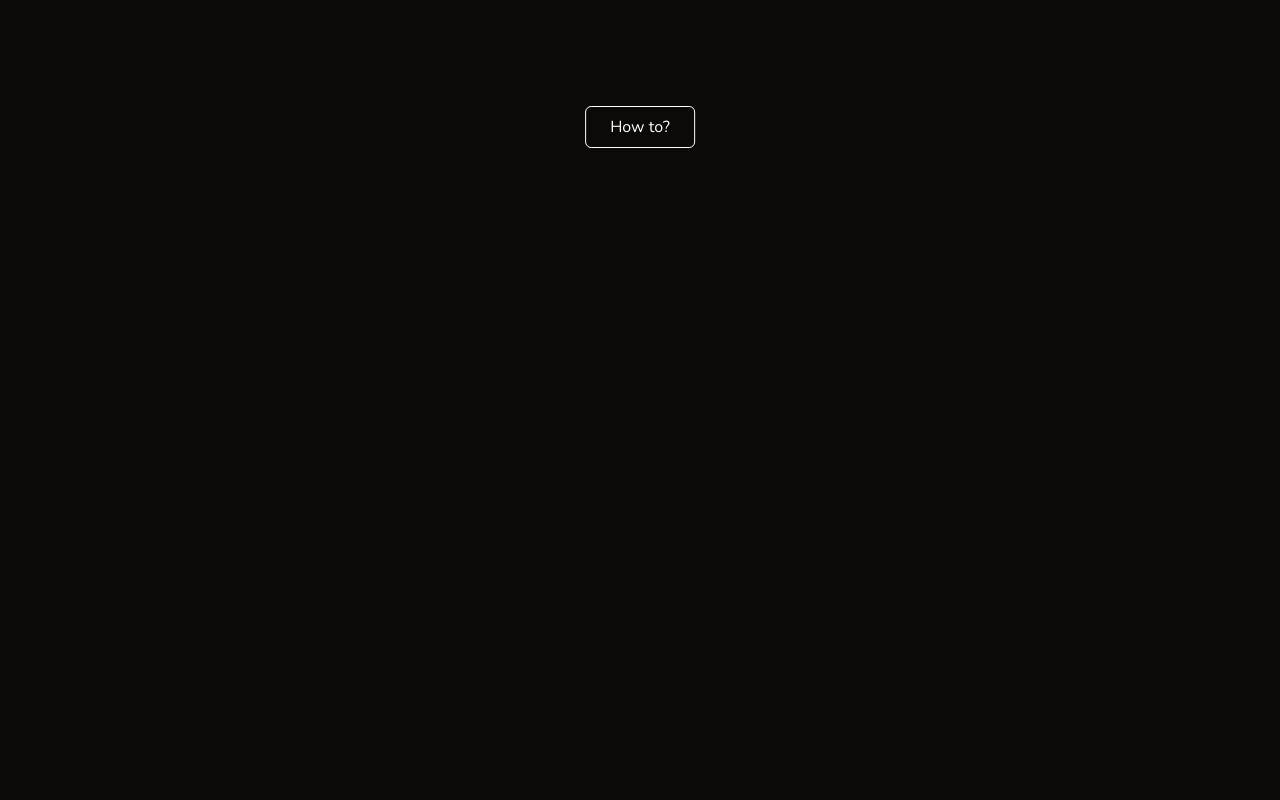
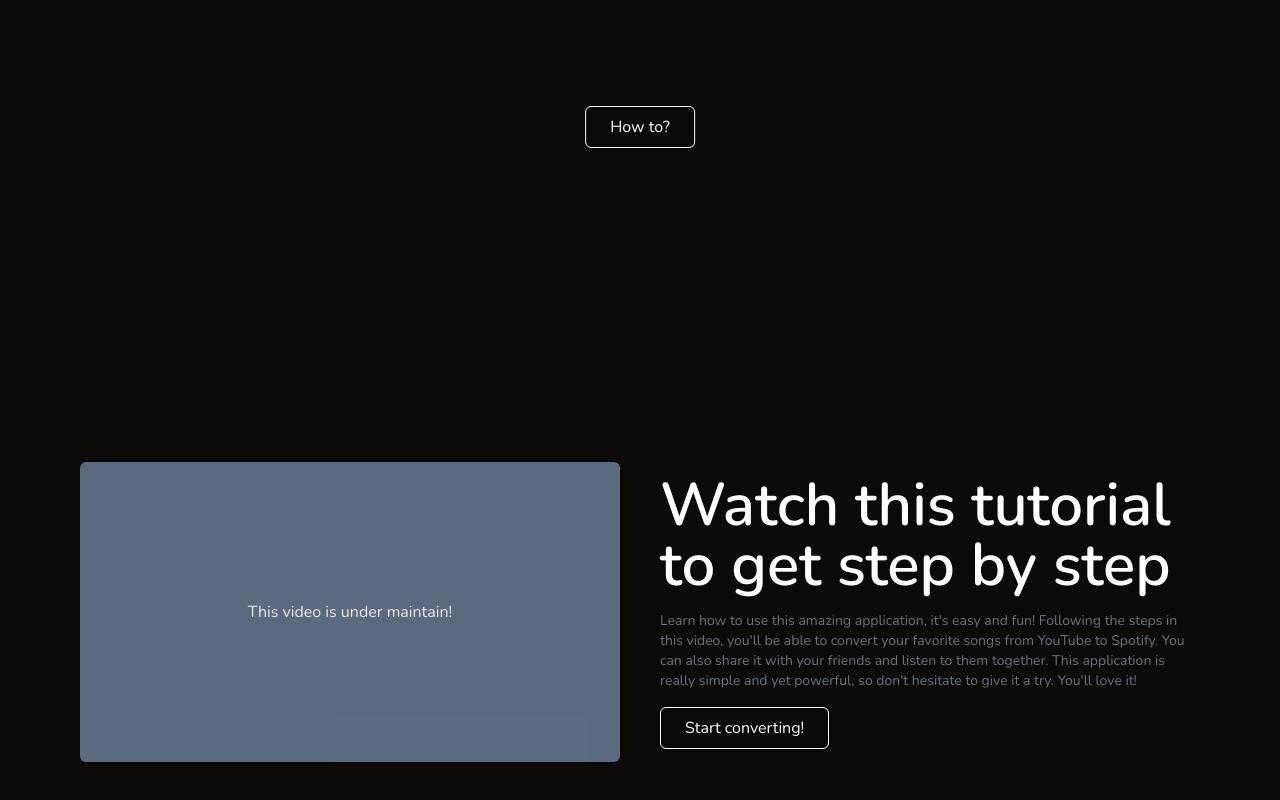
Before and after one commit to RidloGhifary/youtube-playlist-converter, a Next.js app: page / in a window 1280 px wide. Shown: the part 588-1388 px from the top of the page. Before the commit the page ends 800 px from the top, so only its background shows below. Built offline with nearby package versions, Linux system fonts and the light colour scheme.

Commit message:
feat: added video tutorial section

```diff
--- a/app/(site)/page.tsx
+++ b/app/(site)/page.tsx
@@ -1,9 +1,11 @@
 import Hero from "@/components/Hero";
+import Tutorial from "@/components/Tutorial";
 
 export default function Home() {
   return (
-    <div className="relative w-full min-h-screen grid place-content-center">
+    <div className="w-full min-h-screen grid place-content-center">
       <Hero />
+      <Tutorial />
     </div>
   );
 }
--- a/components/Hero.tsx
+++ b/components/Hero.tsx
@@ -5,6 +5,7 @@ import Image from "next/image";
 
 export default function Hero() {
   return (
+    <div className="relative w-full min-h-screen grid place-content-center">
       <Container>
         <div className="grid grid-cols-1 md:grid-cols-2 justify-center items-center">
           <div className="w-full sm:max-w-[80%] md:w-full">
@@ -41,5 +42,6 @@ export default function Hero() {
           How to?
         </Button>
       </Container>
+    </div>
   );
 }
--- /dev/null
+++ b/components/Tutorial.tsx
@@ -0,0 +1,24 @@
+import Button from "./Button";
+import Container from "./Container";
+import Header from "./Header";
+
+export default function Tutorial() {
+  return (
+    <div className="w-full min-h-screen grid place-content-center">
+      <Container>
+        <div className="w-full grid grid-cols-1 md:grid-cols-2 justify-center items-center gap-x-10">
+          <div className="w-full h-[300px] bg-slate-500 rounded-md flex justify-center items-center animate-pulse">
+            <p>This video is under maintain!</p>
+          </div>
+          <div className="space-y-4">
+            <Header
+              title="Watch this tutorial to get step by step"
+              subtitle="Learn how to use this amazing application, it's easy and fun! Following the steps in this video, you'll be able to convert your favorite songs from YouTube to Spotify. You can also share it with your friends and listen to them together. This application is really simple and yet powerful, so don't hesitate to give it a try. You'll love it!"
+            />
+            <Button>Start converting!</Button>
+          </div>
+        </div>
+      </Container>
+    </div>
+  );
+}
```
Lines whose indentation alone changed are shown as unchanged.
